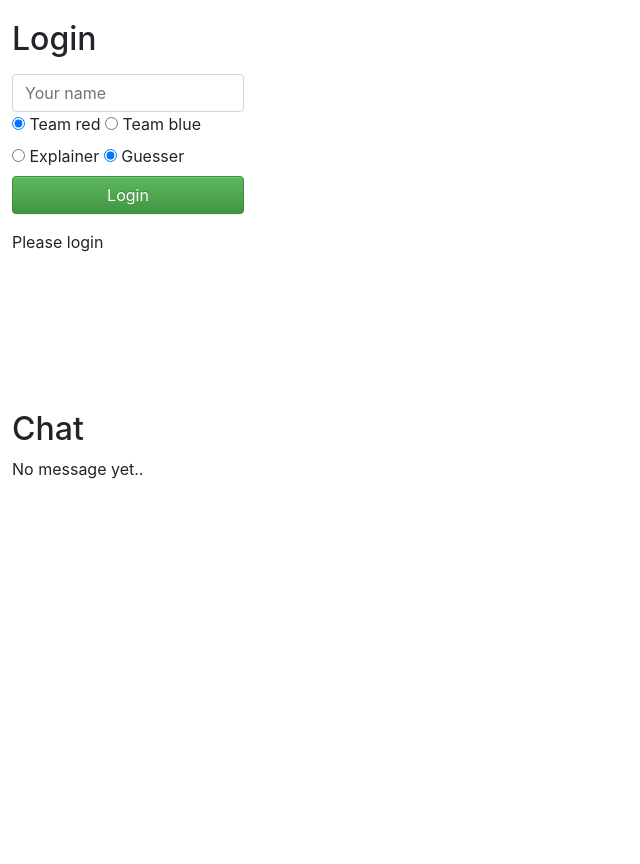
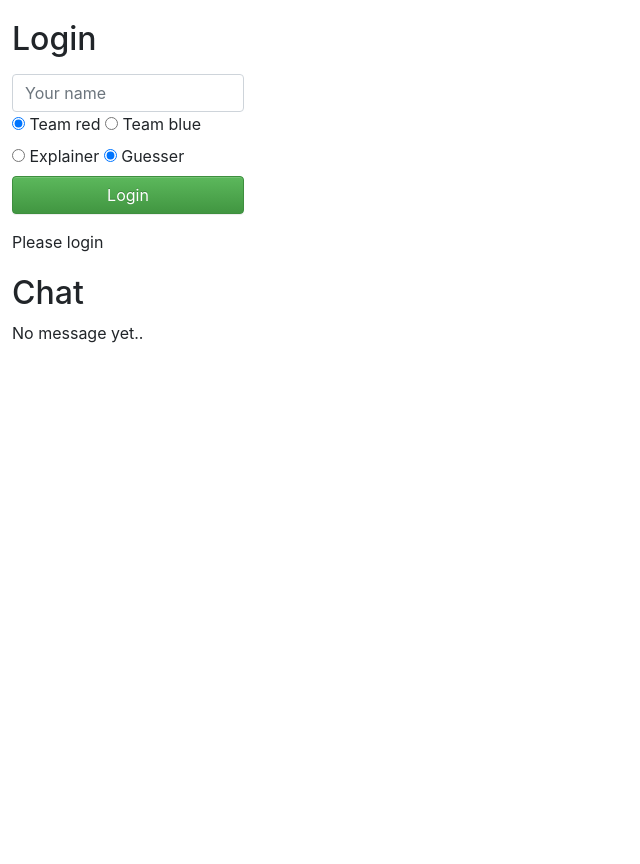
Before and after one commit to dieret/codenames, a Flask app: page / in a window 1280 px wide. Shown: the whole page, without its empty margins (0-640 px from the left). Run offline with Flask 2, Linux system fonts and the light colour scheme; some libraries are stand-ins or nearby versions.

Commit message:
Improve spacing of the different sidebar elements

```diff
--- a/static/css/main.css
+++ b/static/css/main.css
@@ -158,12 +158,13 @@ body {
 
 
 #message_holder {
-    height: 50%;
+    /* 500px is the space reserved for other control elements */
+    height: calc(100vh - 500px);
     overflow-y: auto;
 }
 
 #chat_controls_container {
-    height:20%;
+    /*height:20%;*/
 }
 
 /* Team info */
@@ -180,7 +181,7 @@ body {
 }
 
 #team_info_container {
-    height:20%;
+    /*height:20%;*/
     overflow-x: auto;
 }
 
```
